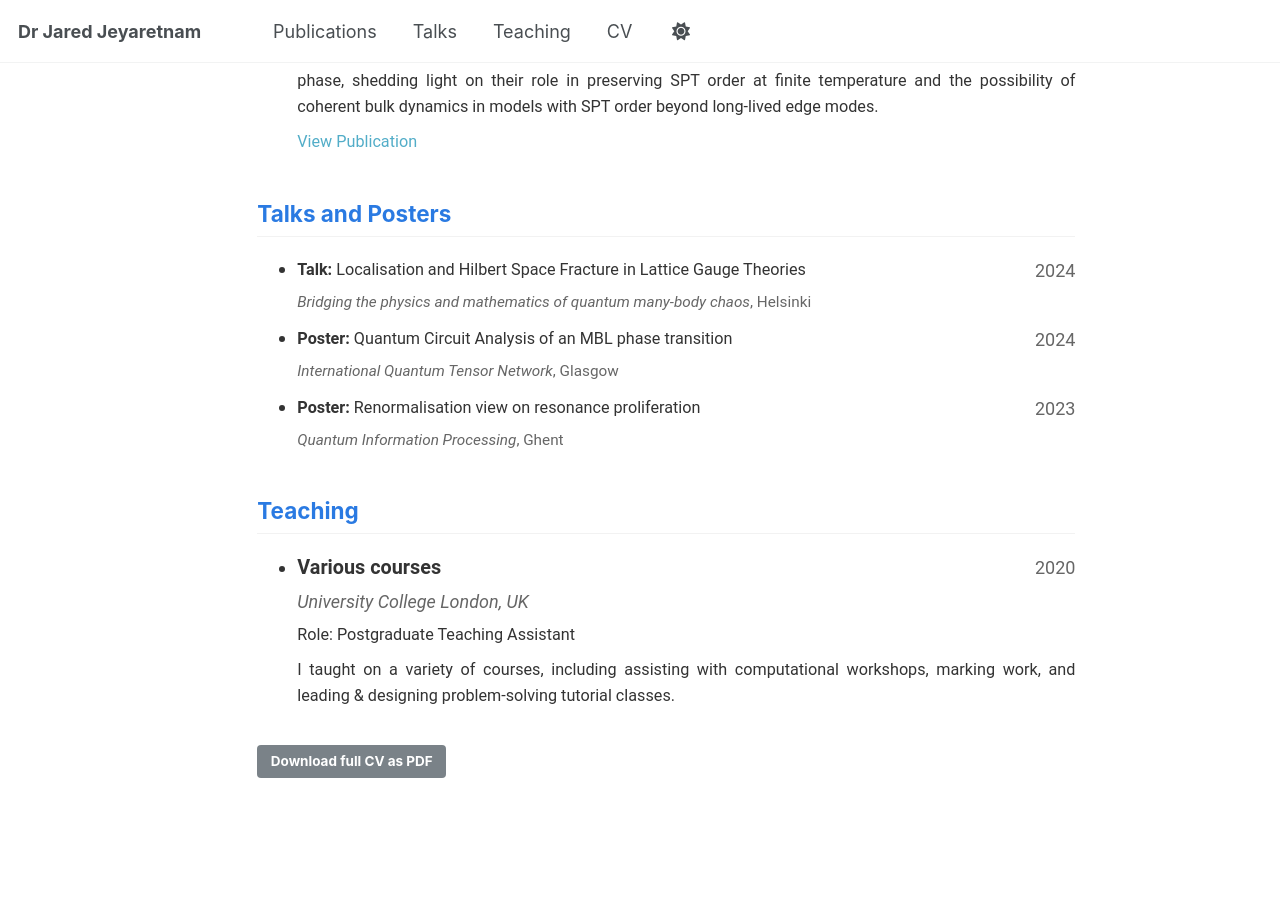
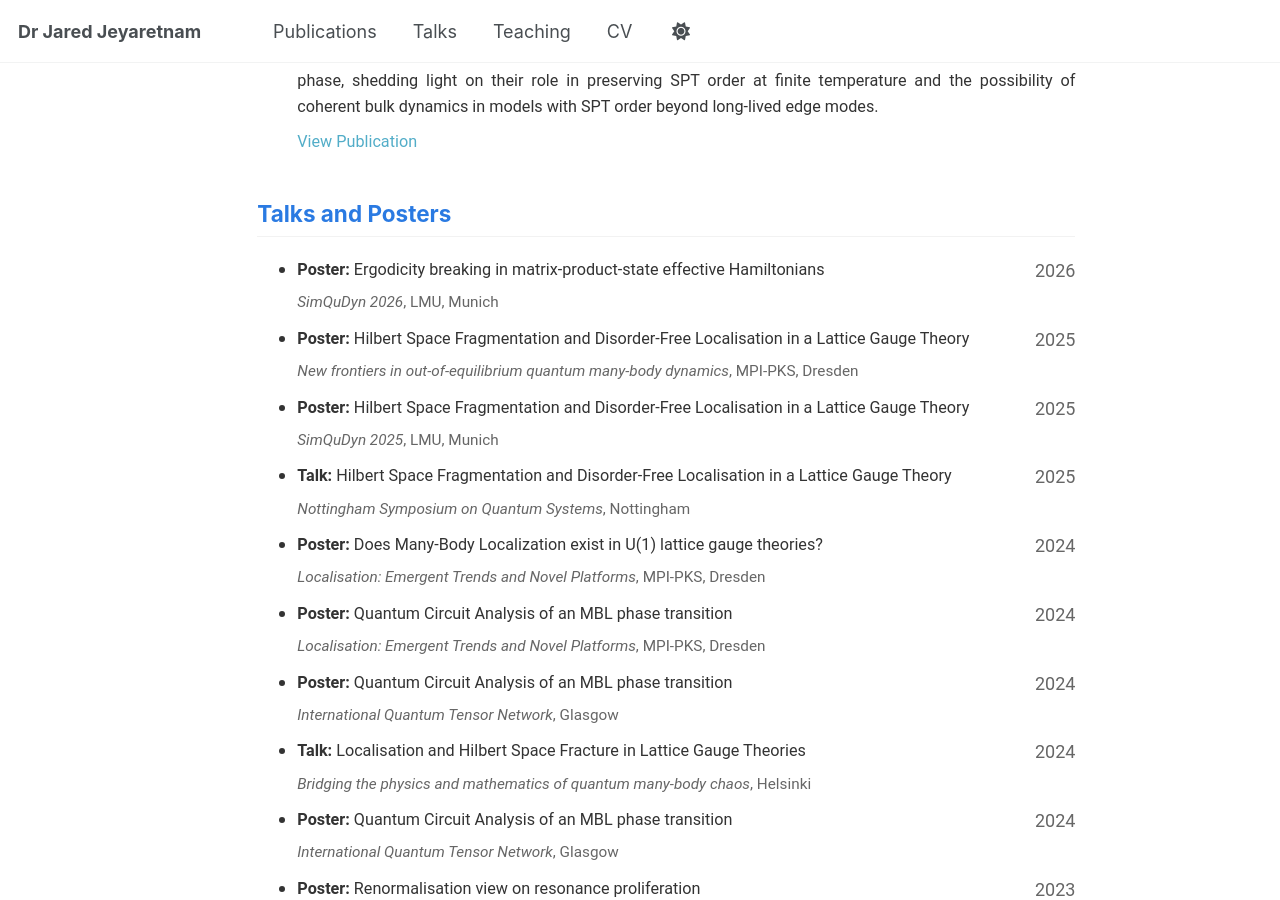
Before and after one commit to jaredjeya/jaredjeya.github.io, a Jekyll site: the page built from _pages/cv-json.md, in a window 1280 px wide and 900 px high, scrolled down 2913 px. Built offline with Jekyll 4.4.1, drawn with Linux system fonts in a browser that asks for light colours.

Commit message:
CV fixes

```diff
--- a/_data/cv.json
+++ b/_data/cv.json
@@ -138,6 +138,62 @@
   ],
   "presentations": [
     {
+      "type": "Poster",
+      "name": "Ergodicity breaking in matrix-product-state effective Hamiltonians",
+      "event": "SimQuDyn 2026",
+      "date": "2026-04-01",
+      "location": "LMU, Munich",
+      "description": ""
+    },
+    {
+      "type": "Poster",
+      "name": "Hilbert Space Fragmentation and Disorder-Free Localisation in a Lattice Gauge Theory",
+      "event": "New frontiers in out-of-equilibrium quantum many-body dynamics",
+      "date": "2025-08-01",
+      "location": "MPI-PKS, Dresden",
+      "description": ""
+    },
+    {
+      "type": "Poster",
+      "name": "Hilbert Space Fragmentation and Disorder-Free Localisation in a Lattice Gauge Theory",
+      "event": "SimQuDyn 2025",
+      "date": "2025-04-02",
+      "location": "LMU, Munich",
+      "description": ""
+    },
+    {
+      "type": "Talk",
+      "name": "Hilbert Space Fragmentation and Disorder-Free Localisation in a Lattice Gauge Theory",
+      "event": "Nottingham Symposium on Quantum Systems",
+      "date": "2025-04-01",
+      "location": "Nottingham",
+      "description": ""
+    },
+    {
+      "type": "Poster",
+      "name": "Does Many-Body Localization exist in U(1) lattice gauge theories?",
+      "event": "Localisation: Emergent Trends and Novel Platforms",
+      "date": "2024-09-01",
+      "location": "MPI-PKS, Dresden",
+      "description": ""
+    },
+    {
+      "type": "Poster",
+      "name": "Quantum Circuit Analysis of an MBL phase transition",
+      "event": "Localisation: Emergent Trends and Novel Platforms",
+      "date": "2024-09-01",
+      "location": "MPI-PKS, Dresden",
+      "description": ""
+    },
+    {
+      "type": "Poster",
+      "name": "Quantum Circuit Analysis of an MBL phase transition",
+      "event": "International Quantum Tensor Network",
+      "date": "2024-01-01",
+      "location": "Glasgow",
+      "description": ""
+    },
+    {
       "type": "Talk",
       "name": "Localisation and Hilbert Space Fracture in Lattice Gauge Theories",
       "event": "Bridging the physics and mathematics of quantum many-body chaos",
```
Also changed, not shown: 1 other file.
